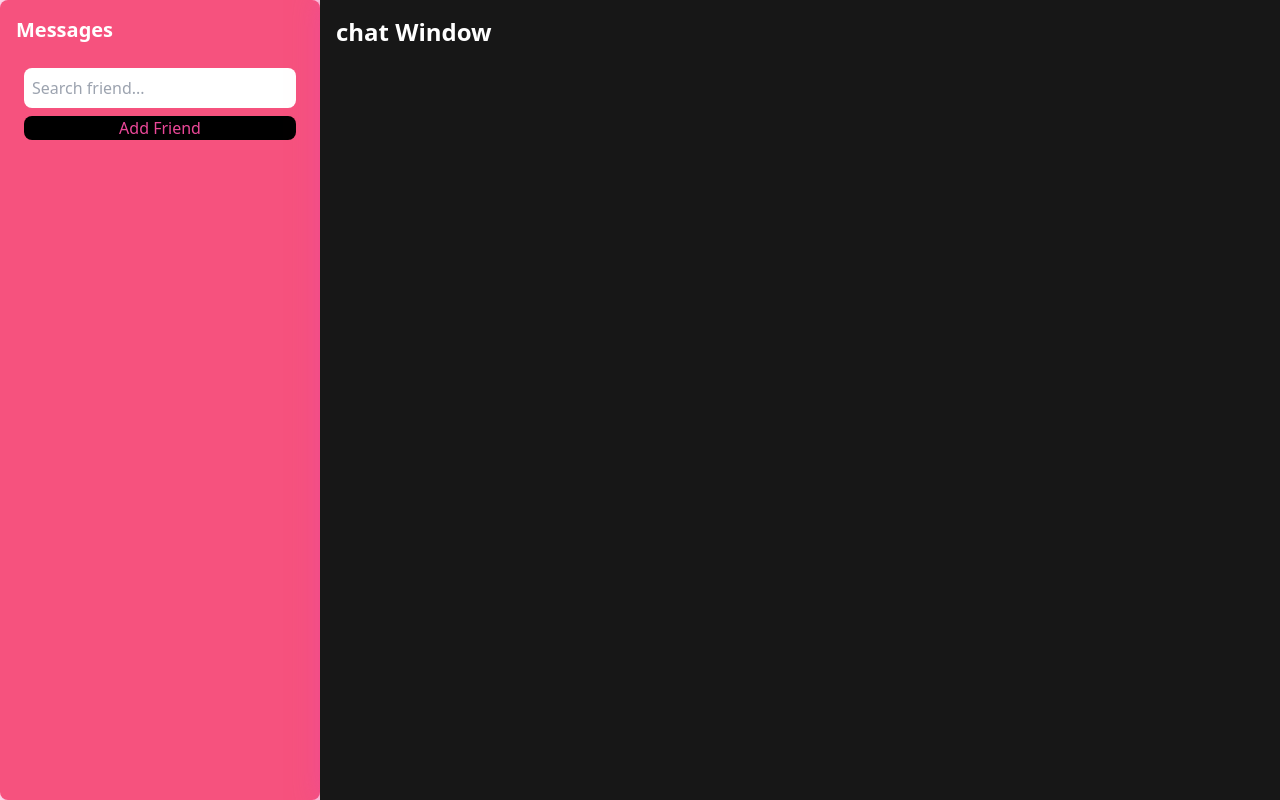
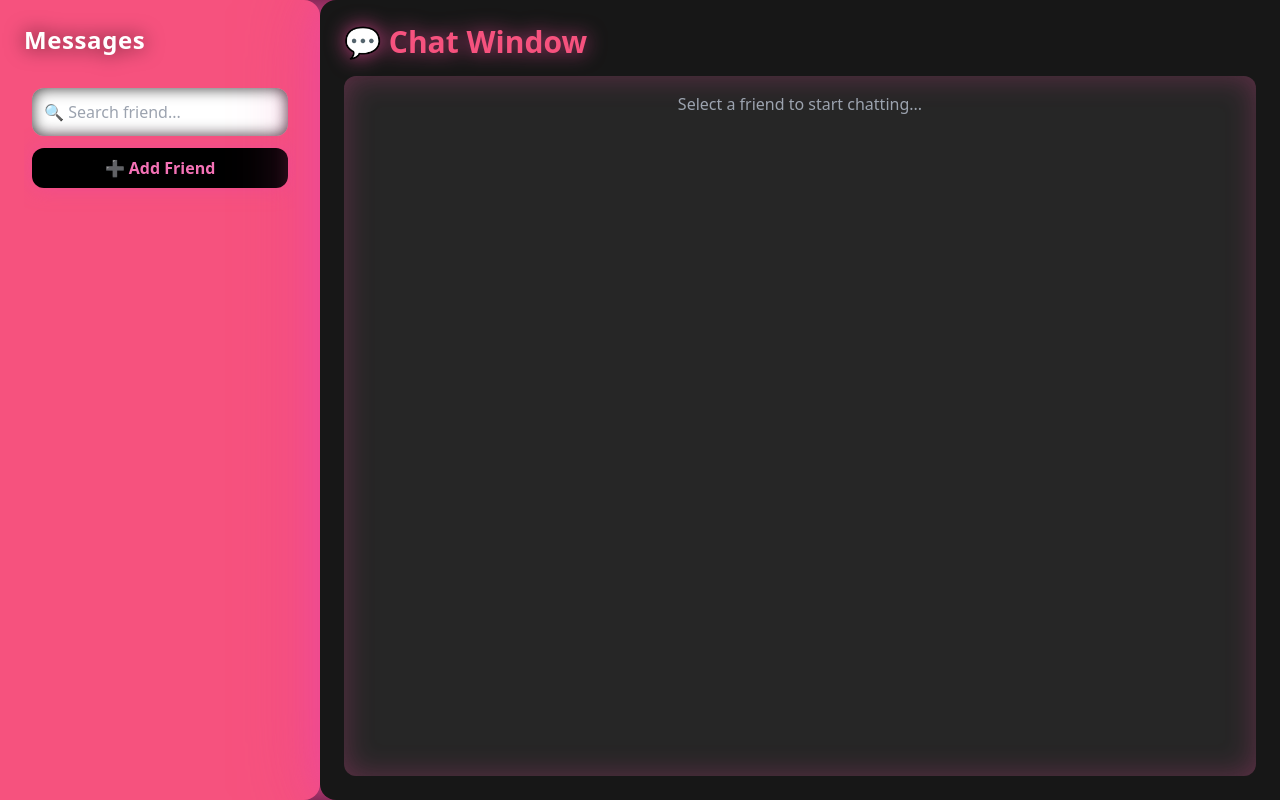
Before and after one commit to Mannonnym/my-site, a website: page public/chat.html in a window 1280 px wide. Drawn offline with nearby package versions, Linux system fonts and the light colour scheme.

Commit message:
edited chat

```diff
--- a/public/chat.html
+++ b/public/chat.html
@@ -3,40 +3,38 @@
 <head>
   <meta charset="UTF-8">
   <meta name="viewport" content="width=device-width, initial-scale=1.0">
-    <title>Document</title>
+  <title>Chat</title>
   <script src="https://cdn.tailwindcss.com"></script>
   <script src="https://cdn.jsdelivr.net/npm/axios/dist/axios.min.js"></script>
+</head>
+<body class="bg-neutral-950">
 
-</head>
-<body>
-
-
-  <div class="flex h-screen ">
-  <!-- Left sidebar -->
-  <div class="w-1/4 bg-[#F6527E] shadow-[0_0_25px_rgba(236,72,153,0.8)] text-white p-4 rounded-lg ">
-    <h2 class="text-xl font-bold mb-4">Messages</h2>
-    <ul id="chatList" class="space-y-2">
-  <li class="p-2 rounded-lg">
+  <div class="flex h-screen">
+    <div class="w-1/4 bg-[#F6527E] shadow-[0_0_40px_rgba(236,72,153,1),0_0_80px_rgba(236,72,153,0.6)] text-white p-6 rounded-r-2xl flex flex-col">
+      <h2 class="text-2xl font-bold mb-6 tracking-wide drop-shadow-[0_0_10px_rgba(0,0,0,0.7)]">Messages</h2>
+      <ul id="chatList" class="space-y-4 flex-1 overflow-y-auto">
+        <li class="p-2">
           <input id="searchInput"
                  type="text"
-           placeholder="Search friend..."
-           class="w-full p-2 rounded-lg text-black" />
+                 placeholder="🔍 Search friend..."
+                 class="w-full p-3 rounded-xl text-black focus:outline-none focus:ring-2 focus:ring-pink-400 shadow-[inset_0_0_15px_rgba(0,0,0,0.8)]" />
           <button onclick="searchFriend()"
-            class="bg-black text-pink-500 hover:bg-gray-800 mt-2 w-full rounded-lg">
-
-      Add Friend
+                  class="bg-black text-pink-400 font-semibold hover:bg-neutral-900 mt-3 w-full py-2 rounded-xl shadow-[0_0_20px_rgba(236,72,153,0.7)] hover:shadow-[0_0_35px_rgba(236,72,153,1)] transition-all">
+            ➕ Add Friend
           </button>
         </li>
       </ul>
-
-    </ul>
     </div>
 
-  <!-- Main content -->
-  <div class="flex-1 bg-neutral-900 p-4 shadow-[0_0_25px_rgba(236,72,153,0.8)]">
-     <h1 class="text-2xl font-bold text-white">chat Window</h1>
+
+    <div class="flex-1 bg-neutral-900 p-6 shadow-[0_0_40px_rgba(236,72,153,1),0_0_80px_rgba(236,72,153,0.6)] rounded-l-2xl flex flex-col">
+      <h1 class="text-3xl font-bold text-[#F6527E] mb-4 drop-shadow-[0_0_10px_rgba(236,72,153,0.8)]">💬 Chat Window</h1>
+      <div class="flex-1 bg-neutral-800 rounded-xl shadow-[inset_0_0_30px_rgba(236,72,153,0.3)] p-4 text-gray-200">
+        <p class="text-center text-gray-400">Select a friend to start chatting...</p>
       </div>
     </div>
+  </div>
+
   <script>
     async function searchFriend() {
       const input = document.getElementById("searchInput");
@@ -53,7 +51,7 @@
         if (res.data.success) {
           const newLi = document.createElement("li");
           newLi.className =
-          "w-20 h-20 flex items-center justify-center text-white font-bold bg-black rounded-full cursor-pointer hover:bg-gray-700 shadow-md";
+            "w-20 h-20 flex items-center justify-center text-white font-bold bg-black rounded-full cursor-pointer hover:bg-[#F6527E] hover:text-white shadow-[0_0_20px_rgba(236,72,153,0.7)] hover:shadow-[0_0_35px_rgba(236,72,153,1)] transition-all";
           newLi.innerText = res.data.username || name;
 
           chatList.appendChild(newLi);
@@ -67,6 +65,5 @@
       }
     }
   </script>
-
 </body>
 </html>
```
Lines whose indentation alone changed are shown as unchanged.
